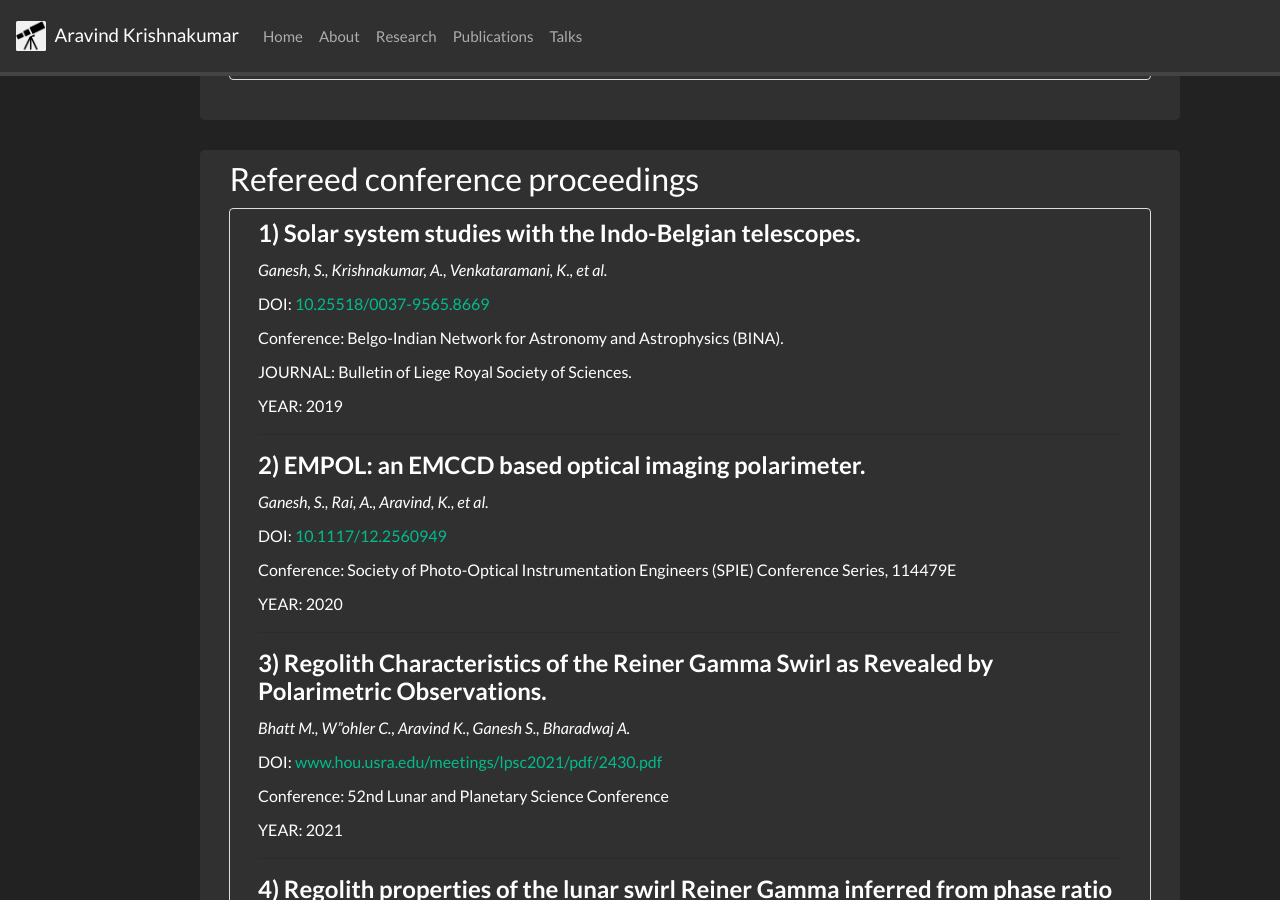
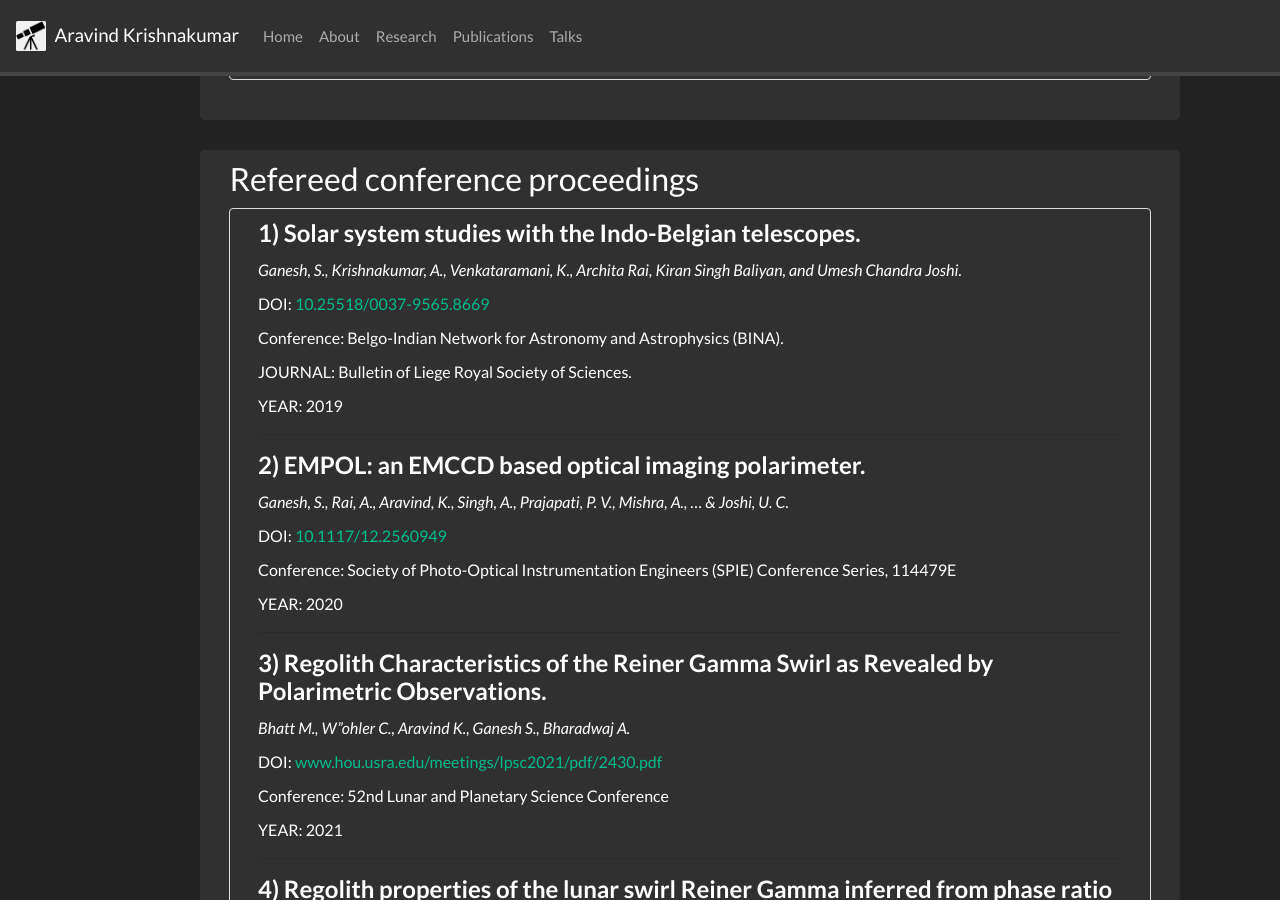
Before and after one commit to DrAravind1192/DrAravind1192.github.io, a Jekyll site: the page built from _pages/publications.md, in a window 1280 px wide and 900 px high, scrolled down 3452 px. Built offline with Jekyll 4.4.1, drawn with Linux system fonts in a browser that asks for light colours; nearby versions of some CDN libraries; a style sheet for code colours, icons or effects is not loaded; some of the changed text lies outside the part shown.

Commit message:
Update publications.md

```diff
--- a/_pages/publications.md
+++ b/_pages/publications.md
@@ -145,7 +145,8 @@ Conclusions. Our results confirm the occurrence of surface alteration processes
 ### Refereed conference proceedings
   <div class="publication">
   <h3>1) Solar system studies with the Indo-Belgian telescopes.</h3>
-  <p class="authors">Ganesh, S., **Krishnakumar, A.**, Venkataramani, K., et al.</p>
+  <p class="authors">Ganesh, S., **Krishnakumar, A.**, Venkataramani, K., Archita Rai, Kiran Singh Baliyan, and
+Umesh Chandra Joshi.</p>
   <p>DOI: <a href="https://doi.org/10.25518/0037-9565.8669">10.25518/0037-9565.8669</a></p>
   <p>Conference: Belgo-Indian Network for Astronomy and Astrophysics (BINA).</p>
   <p>JOURNAL: Bulletin of Liege Royal Society of Sciences.</p>
@@ -154,7 +155,7 @@ Conclusions. Our results confirm the occurrence of surface alteration processes
   <hr>
 
   <h3>2) EMPOL: an EMCCD based optical imaging polarimeter.</h3>
-  <p class="authors">Ganesh, S., Rai, A., Aravind, K., et al.</p>
+  <p class="authors">Ganesh, S., Rai, A., Aravind, K., Singh, A., Prajapati, P. V., Mishra, A., ... & Joshi, U. C.</p>
   <p>DOI: <a href="https://doi.org/10.1117/12.2560949">10.1117/12.2560949</a></p>
   <p>Conference: Society of Photo-Optical Instrumentation Engineers (SPIE) Conference Series, 114479E </p>
   <p>YEAR: 2020 </p>
```
Also changed, not shown: other parts of _pages/publications.md (+1 -1 lines).
